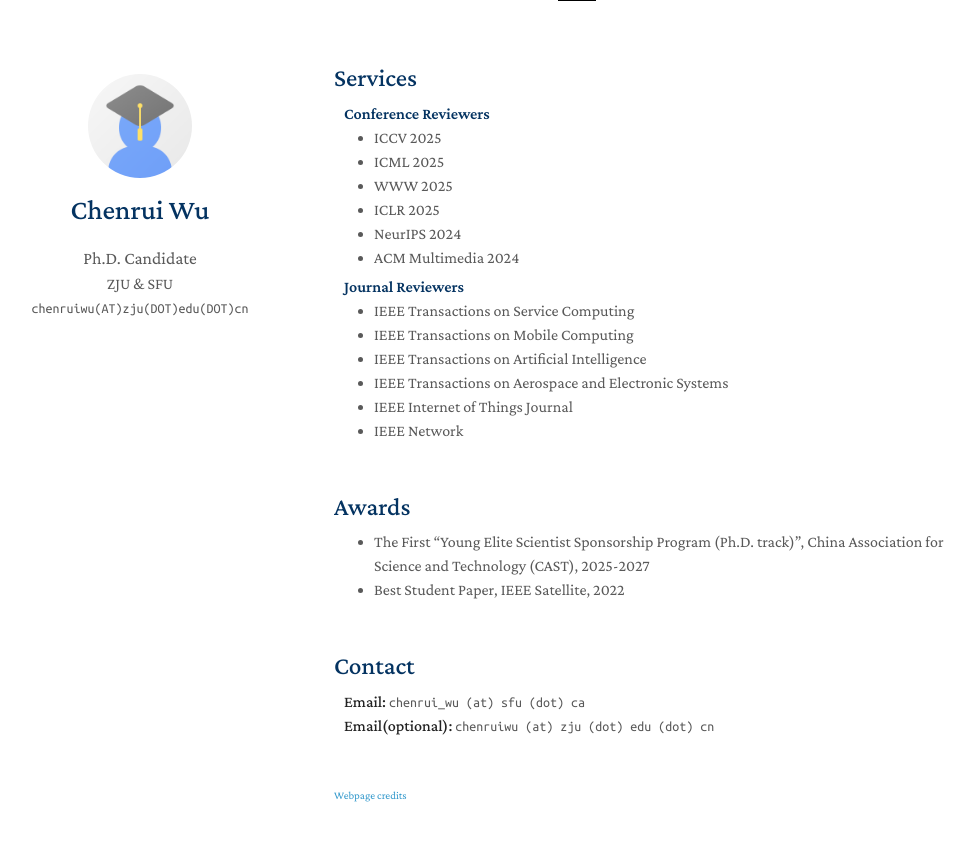
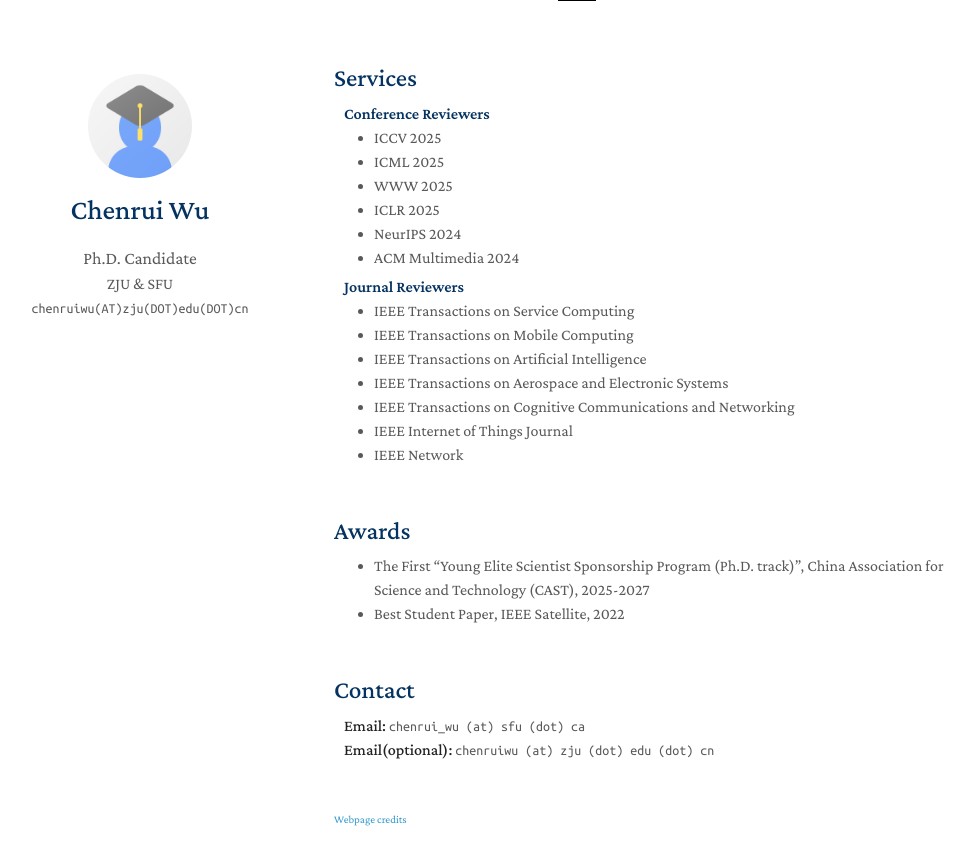
Before and after one commit to wuchenrui/wuchenrui.github.io, a Jekyll site: the page built from index.md, in a window 1280 px wide and 900 px high, scrolled down 2454 px. Shown: the top 865 px of the window, without its empty margins (136-1111 px from the left). Built offline with Jekyll 4.4.1, drawn with Linux system fonts in a browser that asks for light colours; a style sheet for code colours, icons or effects is not loaded; our own code applies the rules of GitHub Pages for plain Markdown files.

Commit message:
Update services.md

```diff
--- a/_includes/services.md
+++ b/_includes/services.md
@@ -20,6 +20,7 @@
   <li>IEEE Transactions on Mobile Computing</li>
   <li>IEEE Transactions on Artificial Intelligence</li>
   <li>IEEE Transactions on Aerospace and Electronic Systems</li>
+  <li>IEEE Transactions on Cognitive Communications and Networking</li>
   <li>IEEE Internet of Things Journal</li>
   <li>IEEE Network</li>
 </ul>
```
